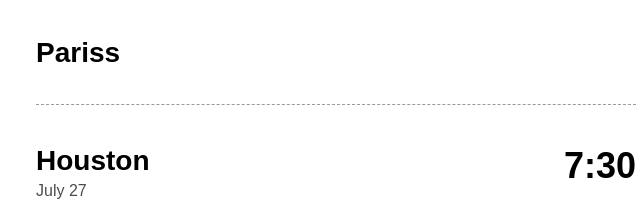
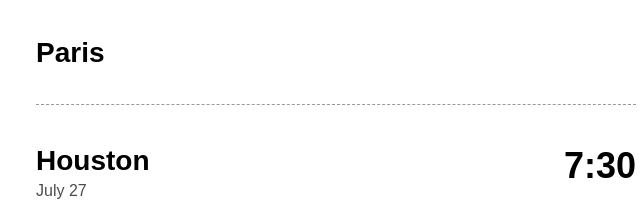
Before and after one commit to halleynani/world-clock, a plain HTML site: page index.html in a window 1280 px wide. Shown: the part 365-572 px from the top of the page, 304-944 px from the left. Drawn offline with nearby package versions, Linux system fonts and the light colour scheme; a script that the page names is missing.

Commit message:
Update index.html

```diff
--- a/index.html
+++ b/index.html
@@ -38,7 +38,7 @@
 
         <div class="city" id="paris">
           <div>
-            <h2>Pariss</h2>
+            <h2>Paris</h2>
             <div class="date"></div>
           </div>
           <div class="time"></div>
```
